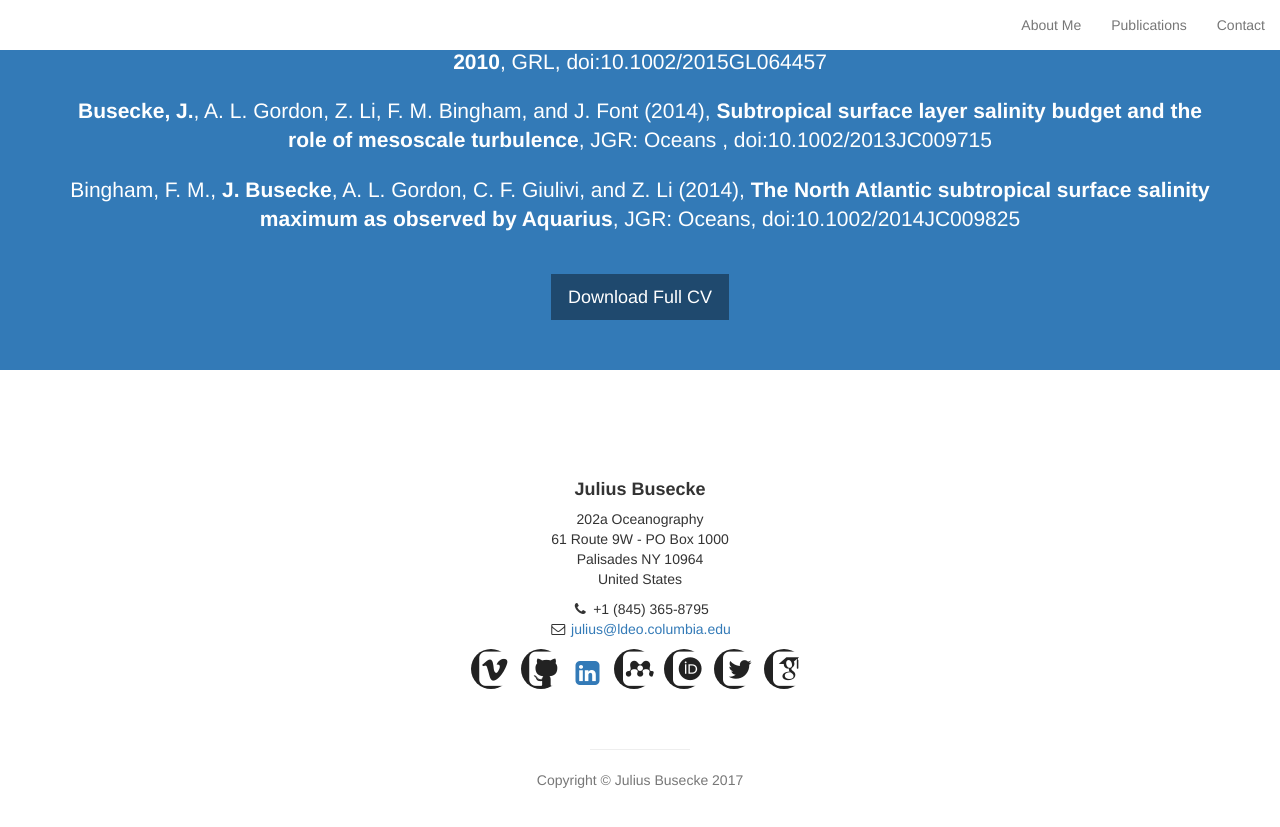
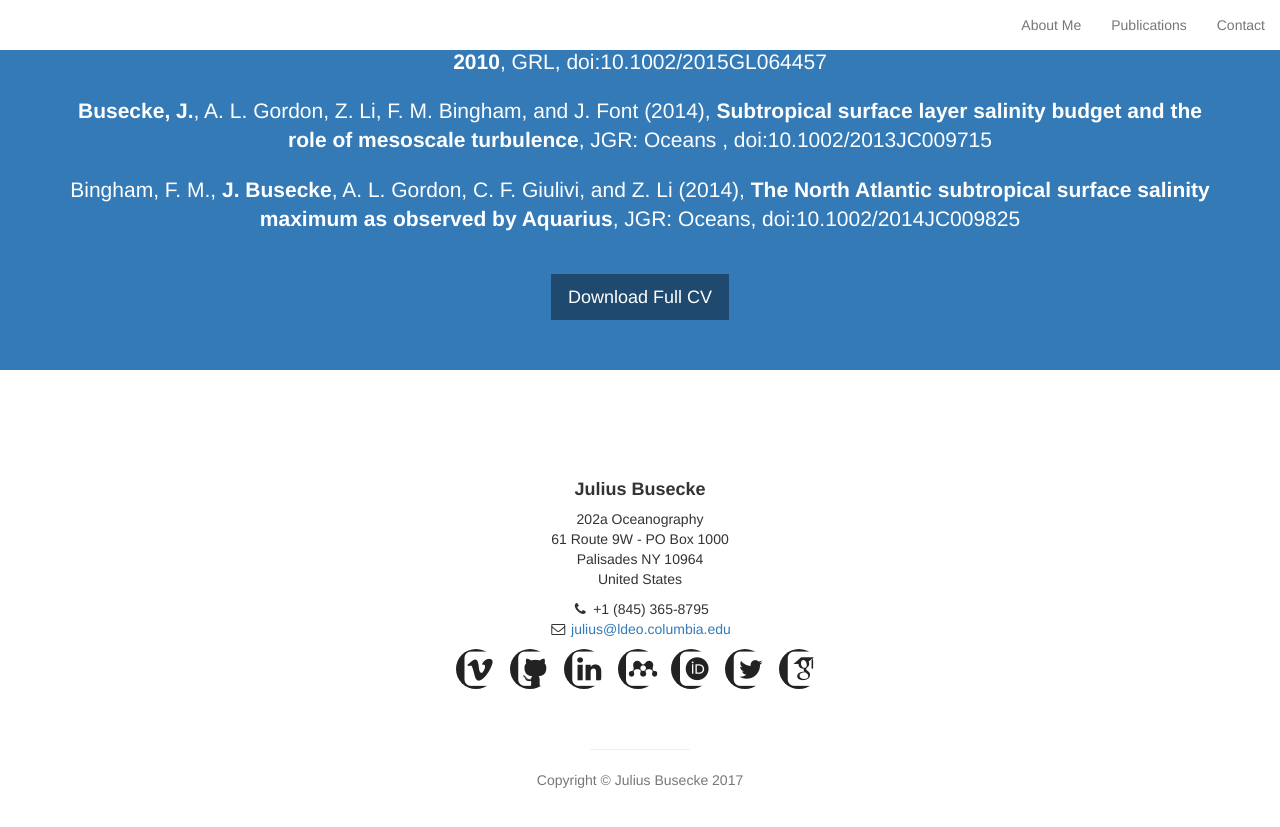
Before and after one commit to jbusecke/jbusecke.github.io, a Jekyll site: the page built from index.html, in a window 1280 px wide and 900 px high, scrolled down 2292 px. Shown: the top 827 px of the window. Built offline with Jekyll 4.4.1, drawn with Linux system fonts in a browser that asks for light colours; some web fonts are replaced.

Commit message:
corrected inline list again

```diff
--- a/index.html
+++ b/index.html
@@ -159,18 +159,25 @@
                     <ul class="list-inline social-buttons">
                         <li>
                             <a href="https://vimeo.com/user52830334"><i class="fa fa-vimeo-square fa-fw fa-2x"></i></a>
+                        </li>
                         <li>
                             <a href="https://github.com/jbusecke"><i class="fa fa-github-square fa-fw fa-2x"></i></a>
                         </li>
+                        <li>
                             <a href="https://www.linkedin.com/in/julius-busecke-a47027117"><i class="fa fa-linkedin-square fa-fw fa-2x"></i></a>
+                        </li>
                         <li>
                             <a href="https://www.researchgate.net/profile/Julius_Busecke"><i class="ai ai-mendeley-square ai-fw ai-2x"></i></a>
+                        </li>
                         <li>
                             <a href="https://www.orcid.org/0000-0001-8571-865X"><i class="ai ai-orcid-square ai-fw ai-2x"></i></a>
+                        </li>
                         <li>
                             <a href="#"><i class="fa fa-twitter-square fa-fw fa-2x"></i></a>
+                        </li>
                         <li>
                             <a href="https://scholar.google.com/citations?user=nXQo4RkAAAAJ&hl=en"><i class="ai ai-google-scholar-square ai-fw ai-2x"></i></a>
+                        </li>
                     </ul>
 
                     <br>
```
